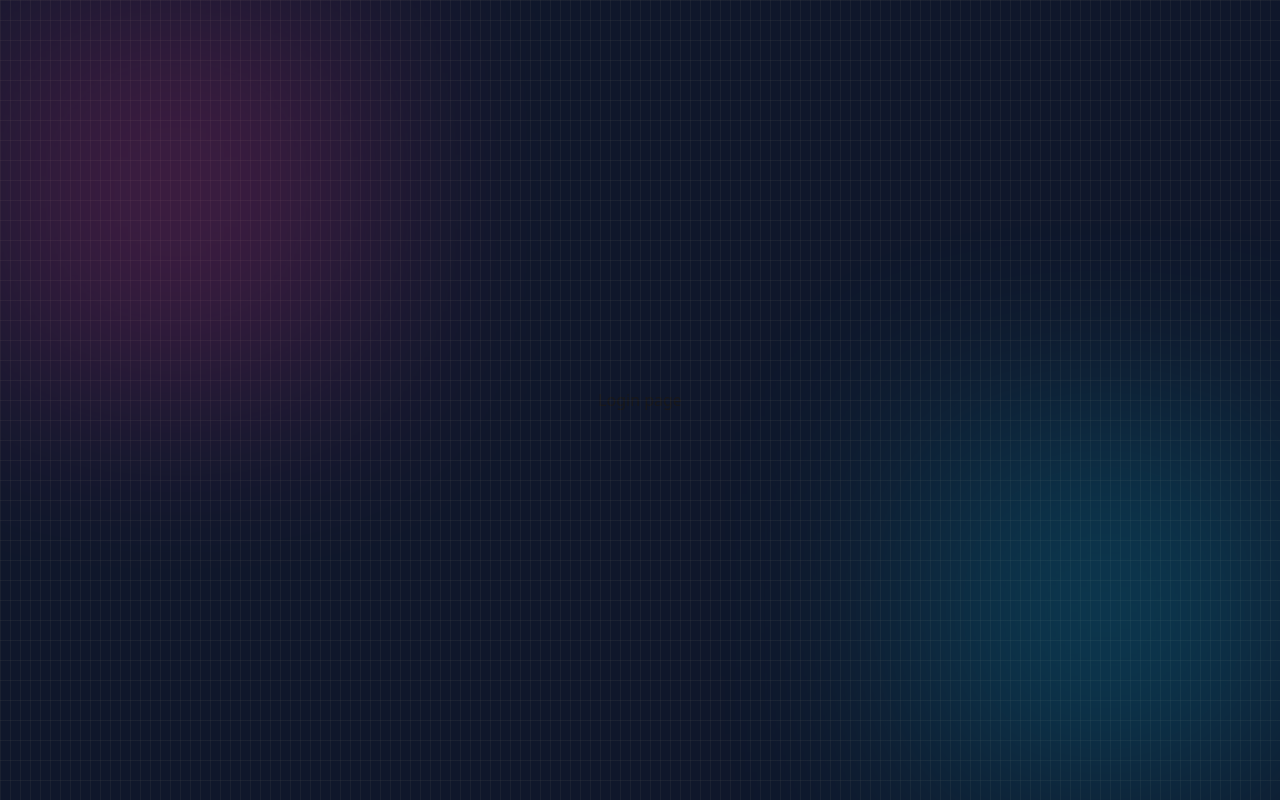
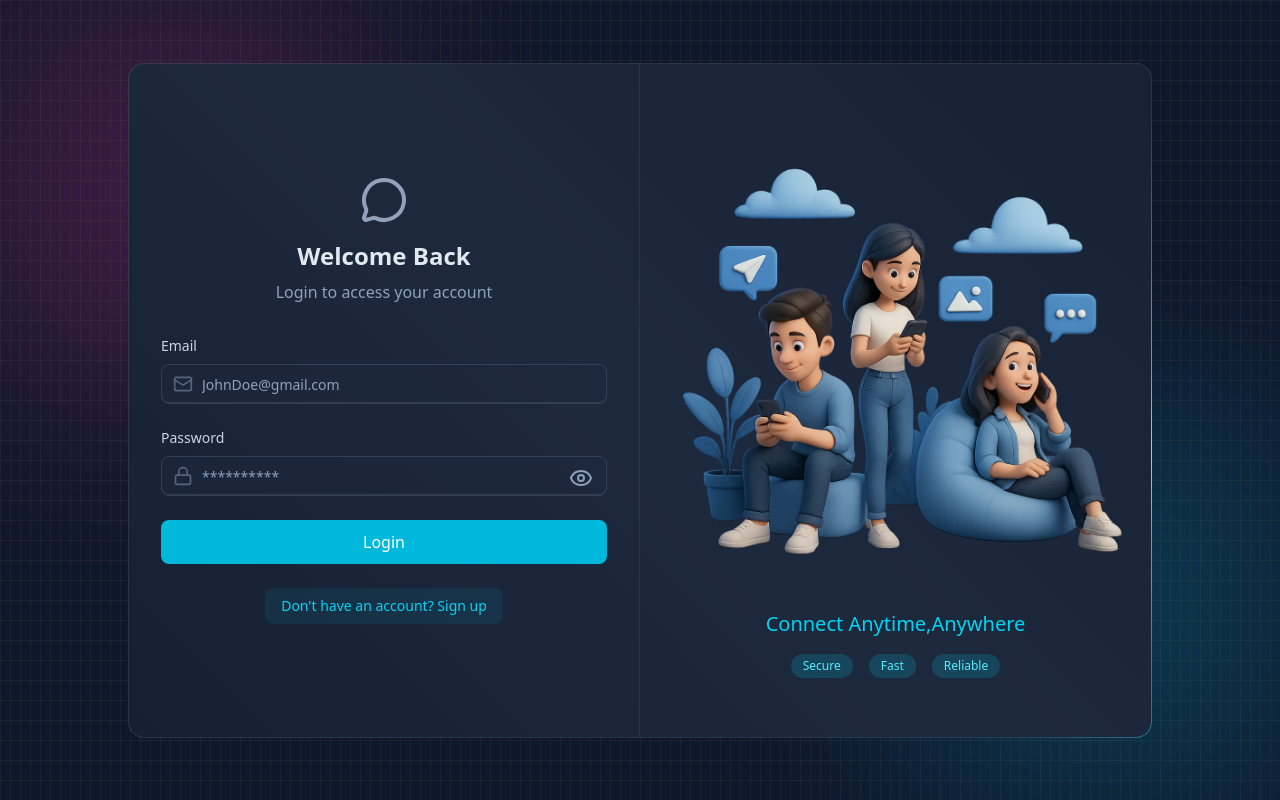
Before and after one commit to iurig21/chatify, a React (Vite) app in the folder frontend/: page /login in a window 1280 px wide. Built offline with nearby package versions, Linux system fonts and the light colour scheme; no server answers.

Commit message:
feat: login frontend

```diff
--- a/frontend/src/pages/ChatPage.jsx
+++ b/frontend/src/pages/ChatPage.jsx
@@ -1,7 +1,12 @@
+import { useAuthStore } from "../store/useAuthStore"
+
 function ChatPage() {
+
+const {logout} = useAuthStore()
+
   return (
-    <div>
-        <h1>Chatpage </h1>
+    <div className="z-10">
+        <button  onClick={logout} className="cursor-pointer bg-amber-400">Logout</button>
     </div>
   )
 }
--- a/frontend/src/pages/LoginPage.jsx
+++ b/frontend/src/pages/LoginPage.jsx
@@ -1,7 +1,118 @@
-function LoginPage(){
-    return (
-        <h1>Login page</h1>
-    )
+import { useForm } from "react-hook-form";
+import { useAuthStore } from "../store/useAuthStore";
+import BorderAnimatedContainer from "../components/BorderAnimatedContainer";
+import { MessageCircleIcon, Mail, Lock, Eye, EyeOff } from "lucide-react";
+import { Loader } from "lucide-react";
+import { Link } from "react-router";
+import { useState } from "react";
+
+function SignUpPage() {
+  const { register, handleSubmit } = useForm();
+
+  const [showPassword, setShowPassword] = useState(false);
+
+  const { isLoggingUp, login } = useAuthStore();
+
+  function onLoggingUp(data) {
+    login(data);
+  }
+
+  return (
+    <div className="w-full flex items-center justify-center p-4 bg-slate-900">
+      <div className="relative w-full max-w-5xl md:h-[675px] h-[650px]">
+        <BorderAnimatedContainer>
+          <div className="w-full flex flex-col md:flex-row">
+            <div className="md:w-1/2 p-8 flex items-center justify-center md:border-r border-slate-600/30">
+              <div className="w-full max-w-md">
+                <div className="text-center mb-8">
+                  <MessageCircleIcon className="w-12 h-12 mx-auto text-slate-400 mb-4" />
+                  <h2 className="text-2xl font-bold text-slate-200 mb-2">
+                    Welcome Back
+                  </h2>
+                  <p className="text-slate-400">Login to access your account</p>
+                </div>
+
+                <form
+                  onSubmit={handleSubmit(onLoggingUp)}
+                  className="space-y-6"
+                >
+                  <div>
+                    <label className="auth-input-label"> Email</label>
+                    <div className="relative">
+                      <Mail className="auth-input-icon" />
+                      <input
+                        type="email"
+                        {...register("email")}
+                        className="input"
+                        placeholder="JohnDoe@gmail.com"
+                      />
+                    </div>
+                  </div>
+                  <div>
+                    <label className="auth-input-label"> Password</label>
+                    <div className="relative">
+                      <Lock className="auth-input-icon" />
+                      <input
+                        type={showPassword ? "text" : "password"}
+                        {...register("password")}
+                        className="input"
+                        placeholder="**********"
+                      />
+                      <button
+                        type="button"
+                        onClick={() => setShowPassword(!showPassword)}
+                        className="cursor-pointer absolute left-102 top-1/2 -translate-y-1/2 text-slate-400 size-5"
+                      >
+                        {!showPassword ? <Eye /> : <EyeOff />}
+                      </button>
+                    </div>
+                  </div>
+                  <button
+                    type="submit"
+                    className="auth-btn"
+                    disabled={isLoggingUp}
+                  >
+                    {" "}
+                    {isLoggingUp ? (
+                      <Loader className="w-full h-5 text-center animate-spin" />
+                    ) : (
+                      "Login"
+                    )}{" "}
+                  </button>
+                </form>
+
+                <div className="mt-6 text-center">
+                  <Link to="/signup" className="auth-link">
+                    Don't have an account? Sign up
+                  </Link>
+                </div>
+              </div>
+            </div>
+            <div className="hidden md:w-1/2 md:flex items-center justify-center p-6 bg-gradient-to-bl from-slate-800/20 to-transparent">
+              <div>
+                <img
+                  src="/login.png"
+                  alt="People using mobile devices"
+                  className="w-full h-auto object-contain"
+                />
+                <div className="mt-6 text-center">
+                  <h3 className="text-xl font-medium text-cyan-400">
+                    Connect Anytime,Anywhere
+                  </h3>
+
+                  <div className="mt-4 flex justify-center gap-4">
+                    <span className="auth-badge">Secure</span>
+                    <span className="auth-badge">Fast</span>
+                    <span className="auth-badge">Reliable</span>
+                  </div>
+                </div>
+              </div>
+            </div>
+          </div>
+        </BorderAnimatedContainer>
+      </div>
+    </div>
+  );
 }
 
-export default LoginPage
+export default SignUpPage;
--- a/frontend/src/pages/SignUpPage.jsx
+++ b/frontend/src/pages/SignUpPage.jsx
@@ -1,12 +1,15 @@
 import { useForm } from "react-hook-form";
 import { useAuthStore } from "../store/useAuthStore";
 import BorderAnimatedContainer from "../components/BorderAnimatedContainer";
-import { MessageCircleIcon, UserIcon, Mail, Lock } from "lucide-react";
+import { MessageCircleIcon, UserIcon, Mail, Lock,Eye,EyeOff} from "lucide-react";
 import { Loader } from "lucide-react";
 import { Link } from "react-router";
+import { useState } from "react";
 
 function SignUpPage() {
   const { register, handleSubmit } = useForm();
+
+    const [showPassword, setShowPassword] = useState(false);
 
   const { signup, isSigningUp } = useAuthStore();
 
@@ -59,11 +62,18 @@
                     <div className="relative">
                       <Lock className="auth-input-icon" />
                       <input
-                        type="password"
+                        type={showPassword ? "text" : "password"}
                         {...register("password")}
                         className="input"
                         placeholder="**********"
                       />
+                      <button
+                        type="button"
+                        onClick={() => setShowPassword(!showPassword)}
+                        className="cursor-pointer absolute left-102 top-1/2 -translate-y-1/2 text-slate-400 size-5"
+                      >
+                        {!showPassword ? <Eye /> : <EyeOff />}
+                      </button>
                     </div>
                   </div>
                   <button
--- a/frontend/src/store/useAuthStore.js
+++ b/frontend/src/store/useAuthStore.js
@@ -6,6 +6,7 @@
     authUser: null,
     isCheckingAuth: true,
     isSigningUp: false,
+    isLoggingUp: false,
 
 
     checkAuth: async () => {
@@ -37,5 +38,36 @@
         }finally{
             set({isSigningUp:false})
         }
+    },
+
+     login: async (data) => {
+        try {
+            set({isLoggingUp: true})
+
+            const res = await api.post("/auth/login",data)
+
+            set({authUser: res.data})
+
+            toast.success("Logged succesfully!");
+
+        } catch (error) {
+            console.error("Error logging up:",error)
+            toast.error(error.response.data.message)
+            set({authUser: null})
+        }finally{
+            set({isLoggingUp:false})
+        }
+    },
+
+    logout: async () => {
+        try {
+            await api.post("/auth/logout");
+            set({authUser: null})
+            toast.success("Logged out succesfully!")
+        } catch (error) {
+            console.error("Error logging out",error)
+            toast.error(error.response.data.message)
+        }
     }
+
 }))
```
